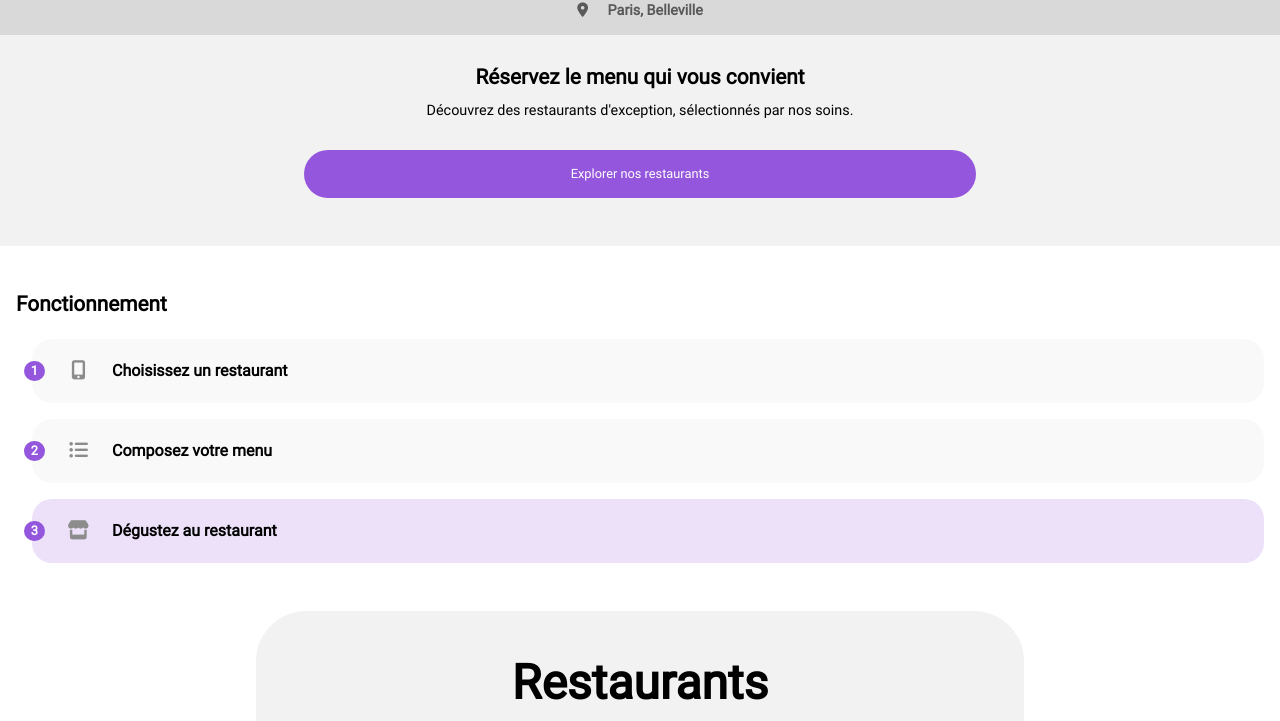
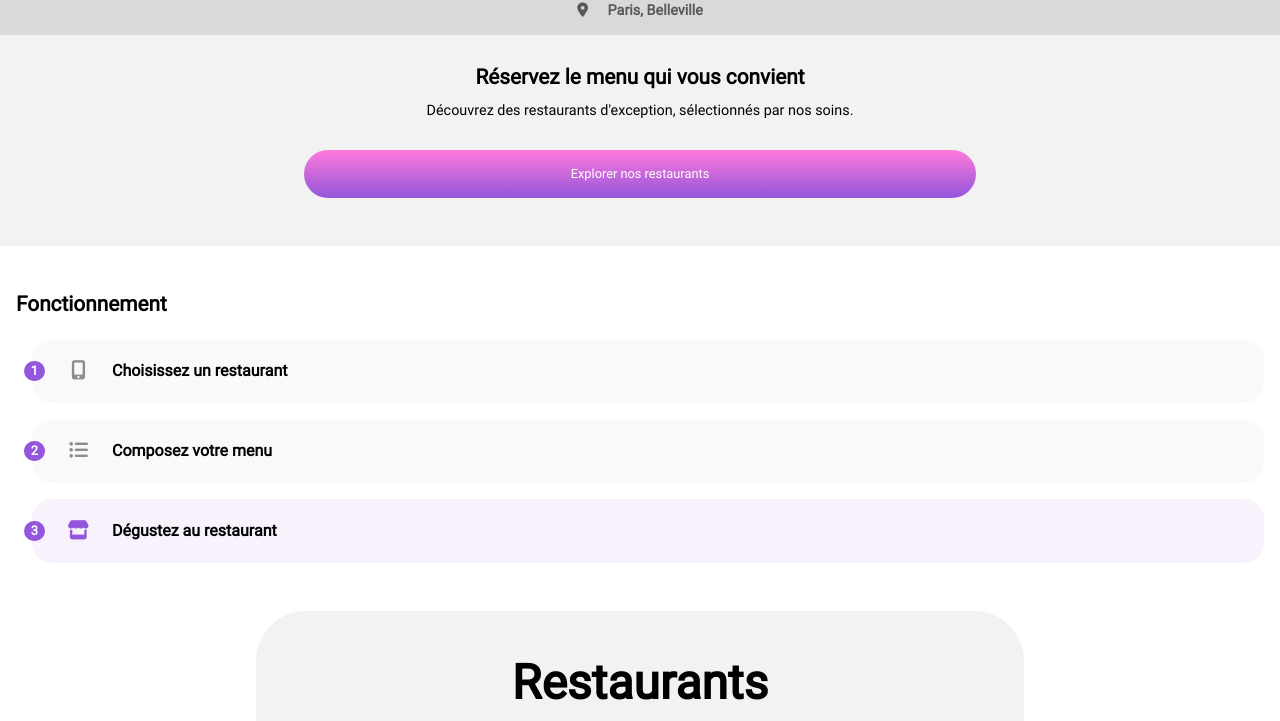
Before and after one commit to lordkao/DavidYem_3_26022021, a website: page index.html in a window 1280 px wide. Shown: the part 61-782 px from the top of the page. Drawn offline with Linux system fonts and the light colour scheme; grey boxes are pictures that could not be loaded.

Commit message:
ajustement des couleurs

```diff
--- a/sass/Components/_btn.scss
+++ b/sass/Components/_btn.scss
@@ -6,5 +6,6 @@
     font-size: map-get($police-size,xs);
     color: white;
     border-radius: 25px 25px;
-    background-color: $color--primary;
+    background-color: $color--tertiary;
+    background: linear-gradient($color--secondary,$color--primary);
 }
--- a/sass/Pages/_index.scss
+++ b/sass/Pages/_index.scss
@@ -58,8 +58,12 @@
         }
     }
     &--purple{
-        background-color: lighten($color--primary,33);
+        background-color: lighten($color--primary,37);
+        & i{
+        color: $color--primary;
     }
+    }
+
 }
 
 
```
Also changed, not shown: css/style.css, 1 other file.
